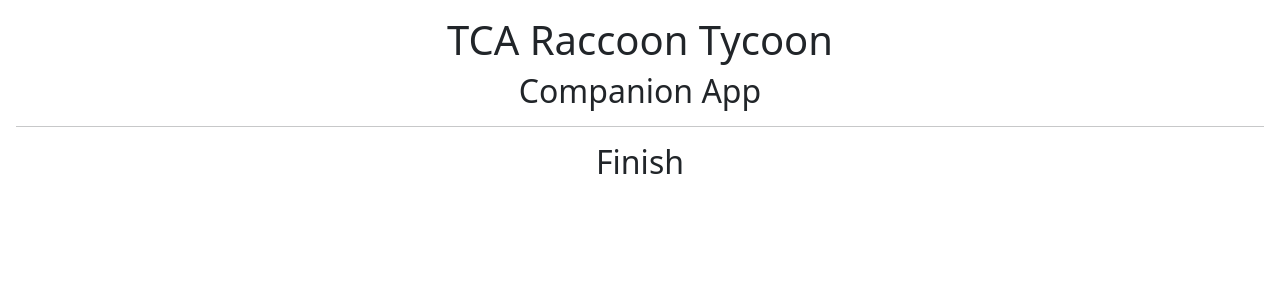
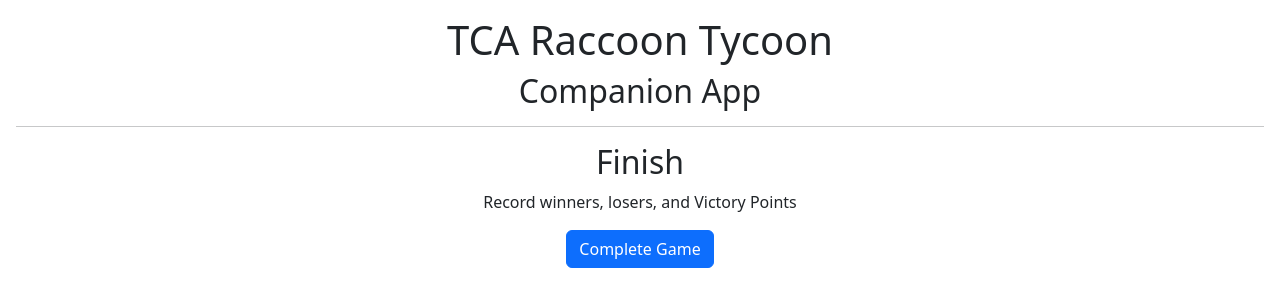
Before and after one commit to 2023-spring-adv-fe-tuth/tca-raccoon-tycoon, a React (Create React App) app in the folder raccoon-tycoon-app/: page /#/finish in a window 1280 px wide. Shown: the top 306 px of the page. Built offline with nearby package versions, Linux system fonts and the light colour scheme.

Commit message:
Done with initial screens/navigation
nav(-2) for final page keeps browser history simple

```diff
--- a/raccoon-tycoon-app/src/Finish.tsx
+++ b/raccoon-tycoon-app/src/Finish.tsx
@@ -1,7 +1,20 @@
+import Button from 'react-bootstrap/Button';
+import { useNavigate } from 'react-router-dom';
+
 export const Finish = () => {
+
+    const nav = useNavigate();
+
     return (
         <>
-        <h2>Finish</h2>
+            <h2>Finish</h2>
+            <p>Record winners, losers, and Victory Points</p>
+            <Button
+                variant="primary"
+                onClick={() => nav(-2)}
+            >
+                Complete Game
+            </Button>{' '}
         </>
     );
 };
--- a/raccoon-tycoon-app/src/Home.tsx
+++ b/raccoon-tycoon-app/src/Home.tsx
@@ -1,10 +1,17 @@
 import Button from 'react-bootstrap/Button';
 import Card from 'react-bootstrap/Card';
+import { useNavigate } from 'react-router-dom';
 
 export const Home = () => {
+
+    const nav = useNavigate();
+
     return (
         <>
-        <Button variant="primary">
+        <Button
+            variant="primary"
+            onClick={() => nav("/setup")}
+        >
             Select Players
         </Button>{' '}
         <Card className="mt-3">
--- a/raccoon-tycoon-app/src/Setup.tsx
+++ b/raccoon-tycoon-app/src/Setup.tsx
@@ -1,7 +1,20 @@
+import Button from 'react-bootstrap/Button';
+import { useNavigate } from 'react-router-dom';
+
 export const Setup = () => {
+
+    const nav = useNavigate();
+
     return (
         <>
-        <h2>Setup</h2>
+            <h2>Setup</h2>
+            <p>Add new player/select new player</p>
+            <Button
+                variant="primary"
+                onClick={() => nav("/finish")}
+            >
+                Record Game
+            </Button>{' '}
         </>
     );
 };
```
